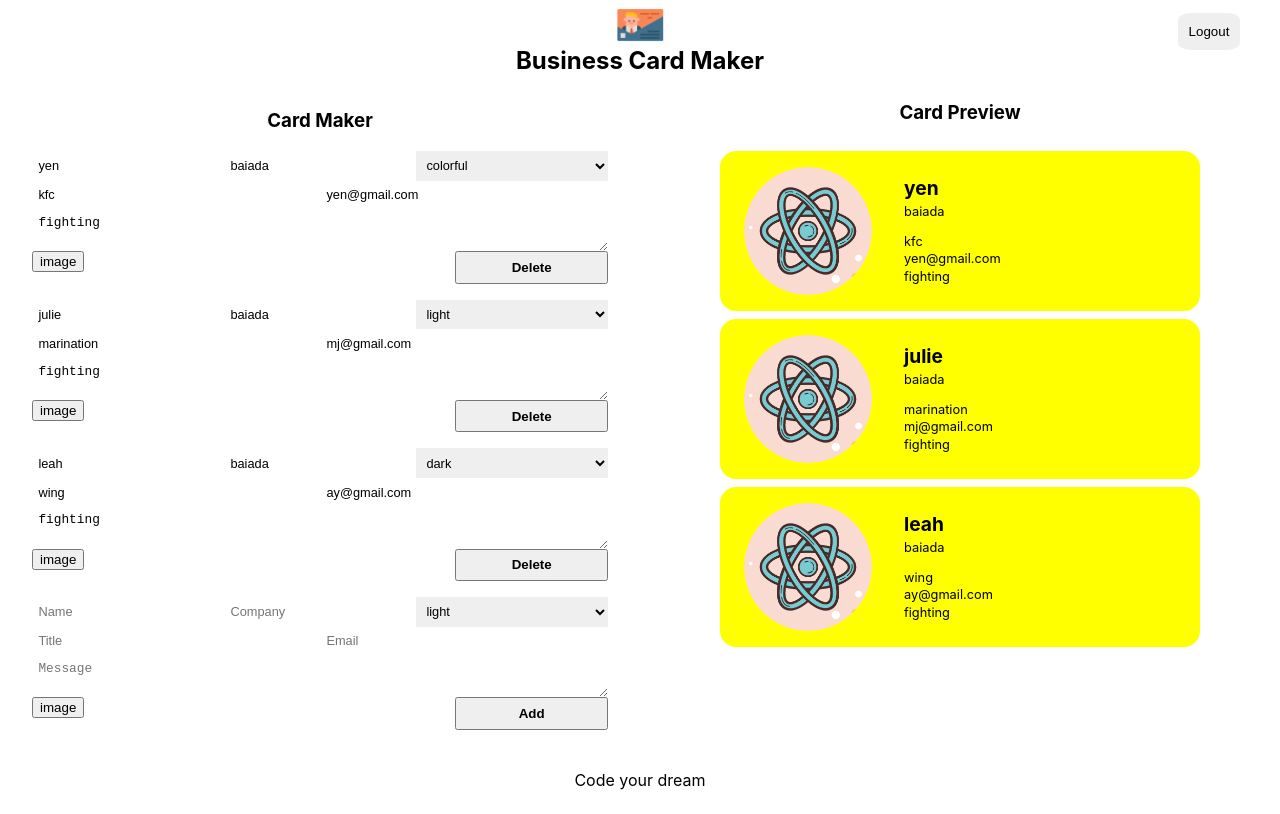
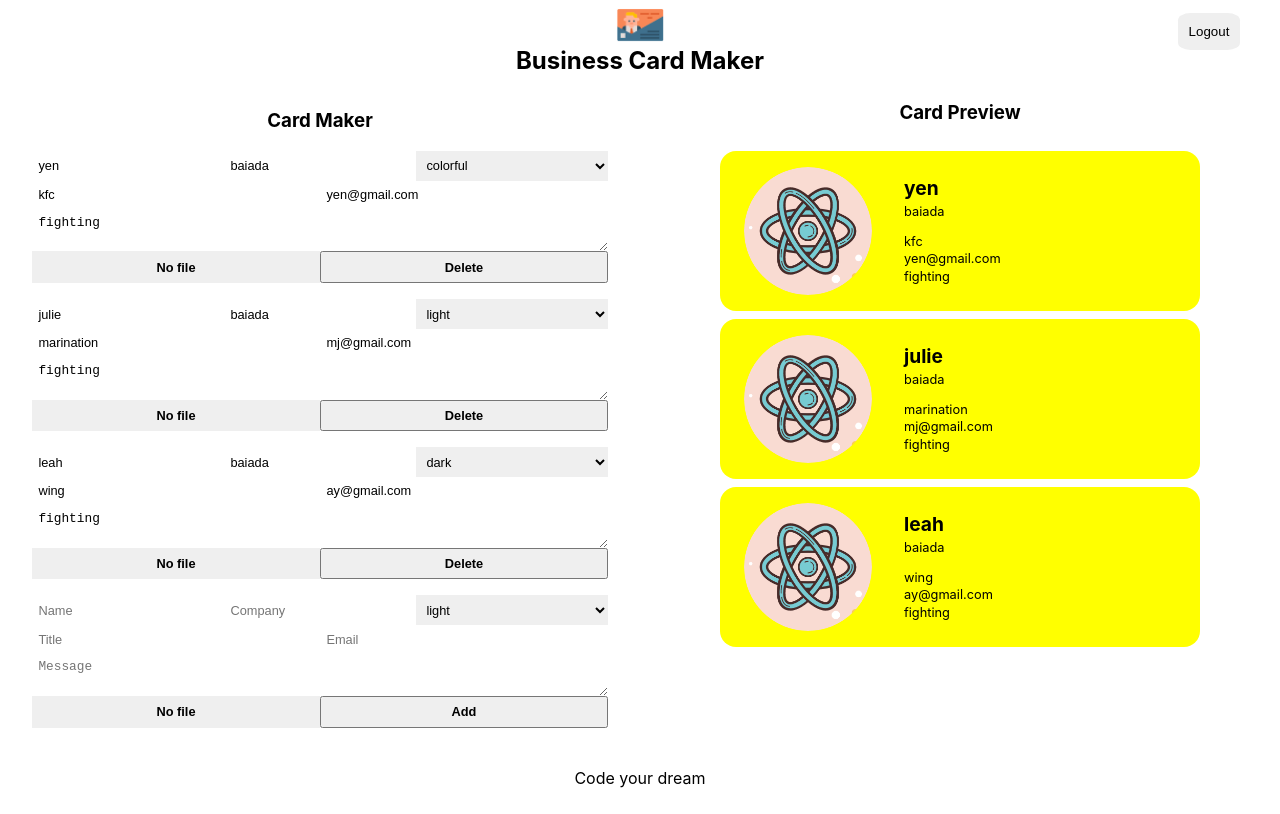
Before and after one commit to YennieJ/clone_card-maker, a React (Create React App) app: page /maker in a window 1280 px wide. Built offline with nearby package versions, Linux system fonts and the light colour scheme; no server answers; sample sign-in values are in the browser's storage.

Commit message:
handle image uploading

```diff
--- a/src/App.jsx
+++ b/src/App.jsx
@@ -1,9 +1,10 @@
 import { BrowserRouter, Route, Switch } from "react-router-dom";
+import styles from "./App.module.css";
+
 import Login from "./components/login/login";
 import Maker from "./components/maker/maker";
-import styles from "./App.module.css";
 
-function App({ authService }) {
+function App({ FileInput, authService }) {
   return (
     <div className={styles.app}>
       <BrowserRouter>
@@ -12,7 +13,7 @@
             <Login authService={authService} />
           </Route>
           <Route path="/maker">
-            <Maker authService={authService} />
+            <Maker FileInput={FileInput} authService={authService} />
           </Route>
         </Switch>
       </BrowserRouter>
--- a/src/components/button/button.module.css
+++ b/src/components/button/button.module.css
@@ -1,4 +1,4 @@
-@value makerWhite, makerGreen from "../../common/colors.css";
+@value makerWhite, makerGreen from '../../common/colors.css';
 
 .button {
   background-color: makerGreen;
@@ -6,5 +6,10 @@
   font-weight: bold;
   cursor: pointer;
   padding: 0.5em;
-  flex: 1 1;
+  flex: 1 1 50%;
+  font-size: 0.8rem;
 }
+
+.button:hover {
+  opacity: 0.8;
+}
--- a/src/components/card_add_form/card_add_form.jsx
+++ b/src/components/card_add_form/card_add_form.jsx
@@ -1,9 +1,8 @@
-import React, { useRef } from "react";
+import React, { useRef, useState } from "react";
 import styles from "./card_add_form.module.css";
 import Button from "../button/button";
-import ImageFileInput from "../image_file_input/image_file_input";
 
-const CardAddFrom = ({ onAdd }) => {
+const CardAddFrom = ({ FileInput, onAdd }) => {
   const formRef = useRef();
   const nameRef = useRef();
   const companyRef = useRef();
@@ -11,6 +10,14 @@
   const titleRef = useRef();
   const emailRef = useRef();
   const messageRef = useRef();
+  const [file, setFile] = useState({ fileName: null, fileURL: null });
+
+  const onFileChange = (file) => {
+    setFile({
+      fileName: file.name,
+      fileULR: file.url,
+    });
+  };
 
   const onSubmit = (event) => {
     event.preventDefault();
@@ -23,10 +30,11 @@
       title: titleRef.current.value || "",
       email: emailRef.current.value || "",
       message: messageRef.current.value || "",
-      fileName: "",
-      fileURL: "",
+      fileName: file.fileName || "",
+      fileURL: file.url || "",
     };
     formRef.current.reset();
+    setFile({ fileName: null, fileURL: null });
     onAdd(card);
   };
   return (
@@ -76,7 +84,7 @@
         placeholder="Message"
       ></textarea>
       <div className={styles.fileInput}>
-        <ImageFileInput />
+        <FileInput name={file.fileName} onFileChange={onFileChange} />
       </div>
       <Button name="Add" onClick={onSubmit} />
     </form>
--- a/src/components/card_edit_form/card_edit_form.jsx
+++ b/src/components/card_edit_form/card_edit_form.jsx
@@ -1,9 +1,8 @@
 import React, { useRef } from "react";
 import styles from "./card_edit_form.module.css";
 import Button from "../button/button";
-import ImageFileInput from "../image_file_input/image_file_input";
 
-const CardEditFrom = ({ card, updatedCard, deleteCard }) => {
+const CardEditFrom = ({ FileInput, card, updatedCard, deleteCard }) => {
   const nameRef = useRef();
   const companyRef = useRef();
   const themeRef = useRef();
@@ -12,6 +11,13 @@
 
   const { name, company, title, email, message, theme, fileName, fileURL } =
     card;
+  const onFileChange = (file) => {
+    updatedCard({
+      ...card,
+      fileName: file.name,
+      fileURL: file.url,
+    });
+  };
   const onChange = (event) => {
     if (event.currentTarget == null) {
       return;
@@ -26,6 +32,7 @@
     event.preventDefault();
     deleteCard(card);
   };
+
   return (
     <form className={styles.form}>
       <input
@@ -78,7 +85,7 @@
         onChange={onChange}
       ></textarea>
       <div className={styles.fileInput}>
-        <ImageFileInput />
+        <FileInput name={fileName} onFileChange={onFileChange} />
       </div>
       <Button name="Delete" onClick={onSubmit} />
     </form>
--- a/src/components/editor/editor.jsx
+++ b/src/components/editor/editor.jsx
@@ -1,20 +1,22 @@
+import { keyboard } from "@testing-library/user-event/dist/keyboard";
 import React from "react";
 import CardAddFrom from "../card_add_form/card_add_form";
 import CardEditFrom from "../card_edit_form/card_edit_form";
 import styles from "./editor.module.css";
 
-const Editor = ({ cards, addCard, updatedCard, deleteCard }) => (
+const Editor = ({ FileInput, cards, addCard, updatedCard, deleteCard }) => (
   <section className={styles.editor}>
     <h1 className={styles.title}>Card Maker</h1>
     {Object.keys(cards).map((key) => (
       <CardEditFrom
+        FileInput={FileInput}
         key={key}
         card={cards[key]}
         updatedCard={updatedCard}
         deleteCard={deleteCard}
       />
     ))}
-    <CardAddFrom onAdd={addCard} />
+    <CardAddFrom FileInput={FileInput} onAdd={addCard} />
   </section>
 );
 
--- a/src/components/image_file_input/image_file_input.jsx
+++ b/src/components/image_file_input/image_file_input.jsx
@@ -1,5 +1,41 @@
-import React from "react";
+import React, { useRef } from "react";
 import styles from "./image_file_input.module.css";
-const ImageFileInput = (props) => <button>image</button>;
+const ImageFileInput = ({ imageUploader, name, onFileChange }) => {
+  const inputRef = useRef();
+  const onButtonClick = (event) => {
+    event.preventDefault();
+    inputRef.current.click();
+  };
+  //UI를 위해 버튼을 클릭했을때 input type='file'을 클릭하기 위함
+
+  const onChange = async (event) => {
+    // console.log(event.target.files[0]);
+
+    // imageUploader.upload(event.target.files[0])
+    // .then(console.log)  async 아닐때
+
+    const uploaded = await imageUploader.upload(event.target.files[0]);
+    // console.log(uploaded); 아래하기전에 확인
+    onFileChange({
+      name: uploaded.original_filename,
+      url: uploaded.url,
+    });
+  };
+  return (
+    <div className={styles.container}>
+      <input
+        ref={inputRef}
+        className={styles.input}
+        type="file"
+        accept="image/*"
+        name="file"
+        onChange={onChange}
+      />
+      <button className={styles.button} onClick={onButtonClick}>
+        {name || "No file"}
+      </button>
+    </div>
+  );
+};
 
 export default ImageFileInput;
--- a/src/components/image_file_input/image_file_input.module.css
+++ b/src/components/image_file_input/image_file_input.module.css
@@ -0,0 +1,25 @@
+@value makerLightGrey from '../../common/colors.css';
+
+.container {
+  width: 100%;
+  height: 100%;
+  display: flex;
+}
+
+.input {
+  display: none;
+}
+
+.button {
+  width: 100%;
+  background-color: makerLightGrey;
+  font-weight: bold;
+  cursor: pointer;
+  border: 0;
+  outline: 0;
+  font-size: 0.8rem;
+}
+
+.button:hover {
+  opacity: 0.8;
+}
--- a/src/components/maker/maker.jsx
+++ b/src/components/maker/maker.jsx
@@ -6,7 +6,7 @@
 import Preview from "../preview/preview";
 import styles from "./maker.module.css";
 
-const Maker = ({ authService }) => {
+const Maker = ({ FileInput, authService }) => {
   const [cards, setCards] = useState({
     1: {
       id: "1",
@@ -16,7 +16,7 @@
       title: "kfc",
       email: "yen@gmail.com",
       message: "fighting",
-      fileName: "yennie",
+      fileName: null,
       fileURL: null,
     },
     2: {
@@ -27,7 +27,7 @@
       title: "marination",
       email: "mj@gmail.com",
       message: "fighting",
-      fileName: "julie",
+      fileName: null,
       fileURL: null,
     },
     3: {
@@ -38,7 +38,7 @@
       title: "wing",
       email: "ay@gmail.com",
       message: "fighting",
-      fileName: "leah",
+      fileName: null,
       fileURL: null,
     },
   });
@@ -66,6 +66,7 @@
     setCards((cards) => {
       const updated = { ...cards };
       delete updated[card.id];
+      //delete 연산자
       return updated;
     });
   };
@@ -74,6 +75,7 @@
       <Header onLogout={onLogout} />
       <div className={styles.container}>
         <Editor
+          FileInput={FileInput}
           cards={cards}
           addCard={createOrUpdatedCard}
           updatedCard={createOrUpdatedCard}
--- a/src/index.js
+++ b/src/index.js
@@ -3,11 +3,23 @@
 import "./index.module.css";
 import App from "./App";
 import AuthService from "./service/auth_service";
+import ImageUploader from "./service/image_uploader";
+import ImageFileInput from "./components/image_file_input/image_file_input";
 
 const authService = new AuthService();
+const imageUploader = new ImageUploader();
+//App.jsx가 아니라 index.js 에서 전달 하는 이유
+//imageUploader의 props가 많아지면 너무 많은 props가 전달 되기 떄문에 함수로 만들어 놓으면 여기서만 전달해주면 되니까.
+
+const FileInput = (props) => (
+  <ImageFileInput {...props} imageUploader={imageUploader} />
+);
+//const FileInput = <ImageFileInput imageUploader ={imageUploader} /> 를 안하는 이유는?
+//onClick 이라던지 다른 props를 전달 할 수 없기 때문에,
+
 ReactDOM.render(
   <React.StrictMode>
-    <App authService={authService} />
+    <App authService={authService} FileInput={FileInput} />
   </React.StrictMode>,
   document.getElementById("root")
 );
--- /dev/null
+++ b/src/service/image_uploader.js
@@ -0,0 +1,17 @@
+class ImageUploader {
+  async upload(file) {
+    const data = new FormData();
+    data.append("file", file);
+    data.append("upload_preset", "pdzaoz52");
+    const result = await fetch(
+      "https://api.cloudinary.com/v1_1/drqni4rhj/upload",
+      {
+        method: "POST",
+        body: data,
+      }
+    );
+    return await result.json();
+  }
+}
+
+export default ImageUploader;
```
